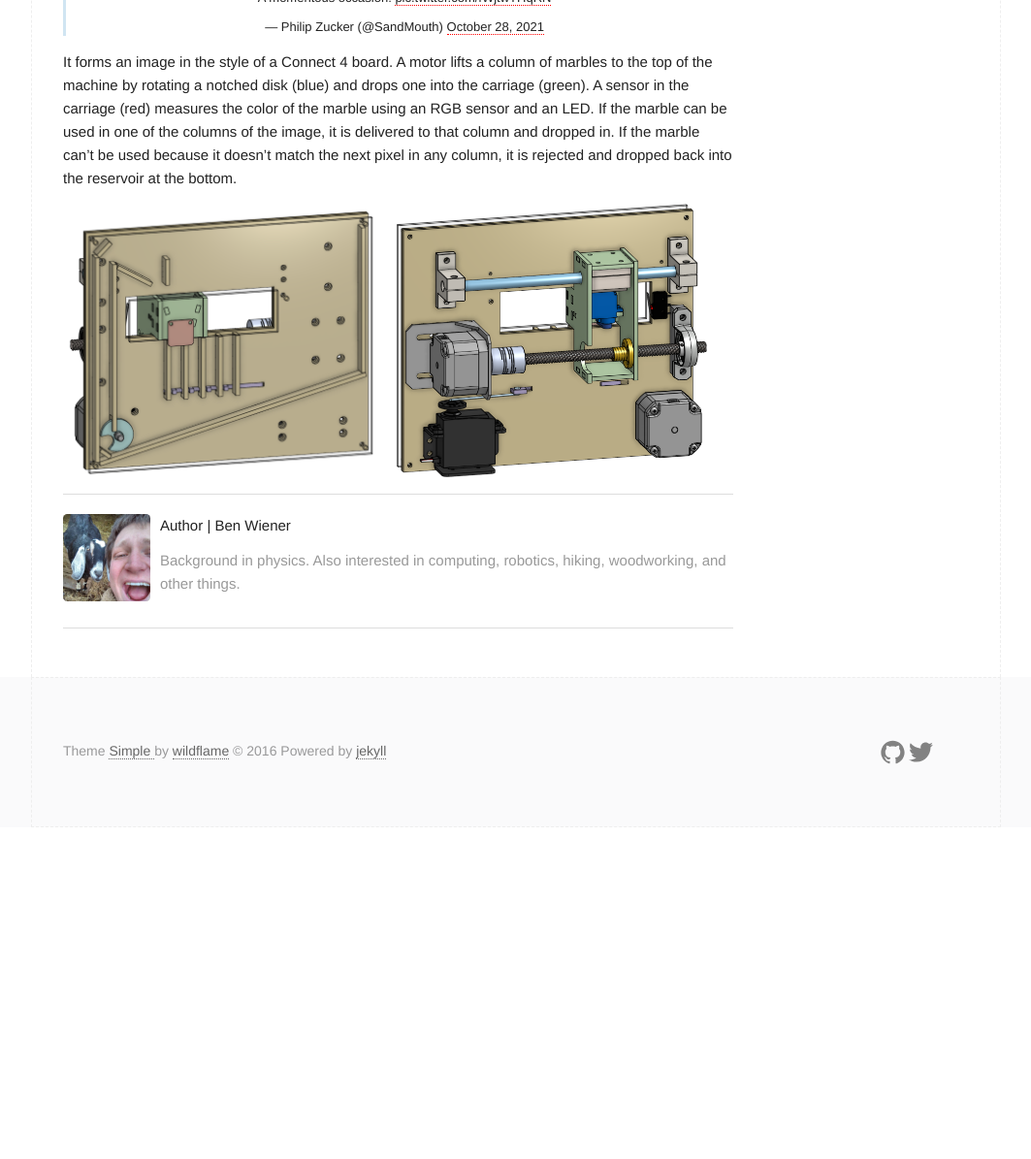
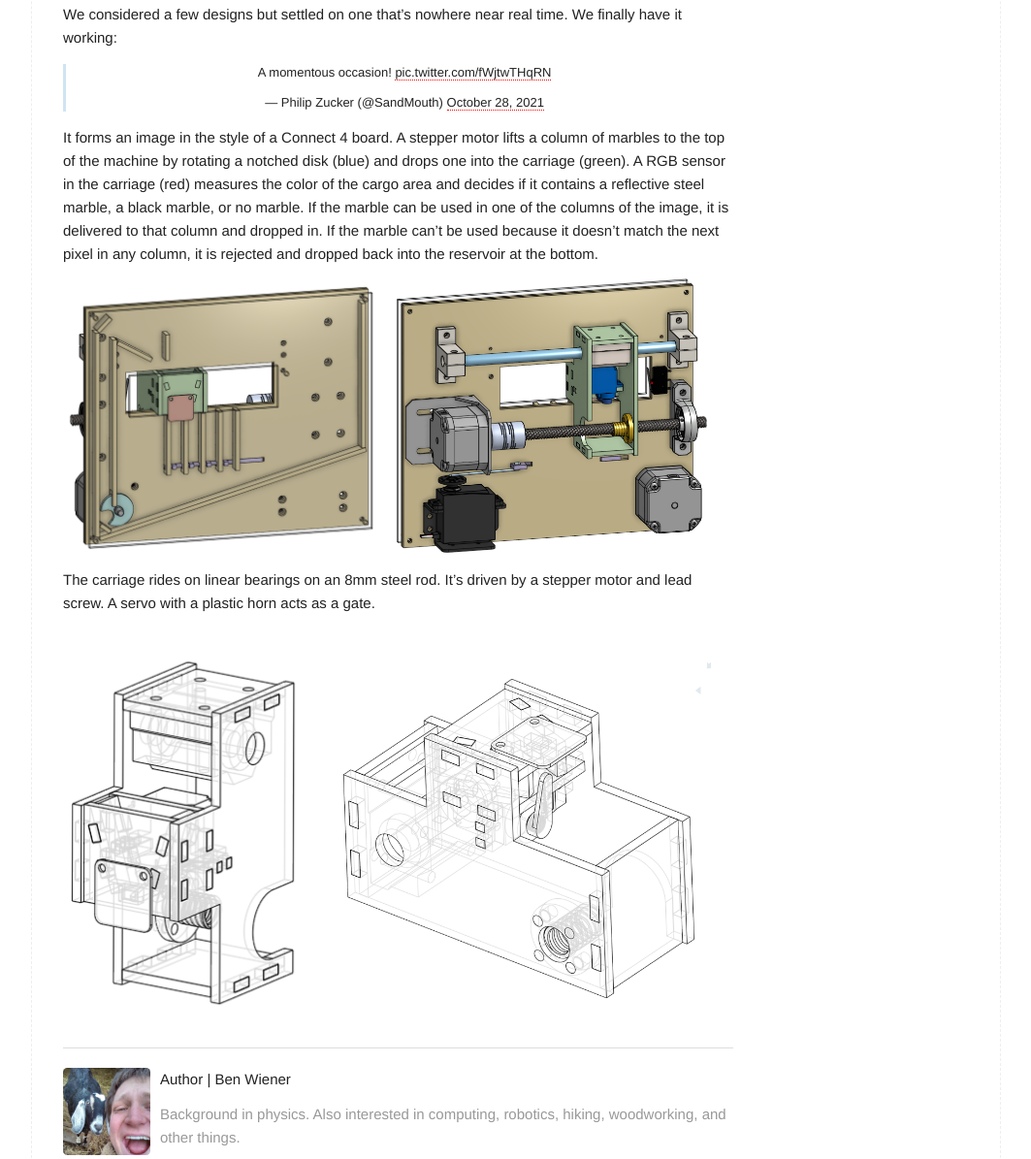
Before and after one commit to ishmandoo/ishmandoo.github.io, a Jekyll site: the page built from _posts/2021-10-28-marble-mirror.md, in a window 1280 px wide and 1400 px high, scrolled down 1483 px, cut to the strip 205-1400 px from the top of the window. Shown: the whole strip at 97% size, without its empty margins (108-1171 px from the left). Built offline with Jekyll 4.4.1, drawn with Linux system fonts in a browser that asks for light colours; comment, search, counter and statistics services are not loaded; before the commit the page ends 2541 px from its top, so only the background shows below that.

Commit message:
updated marble machine

```diff
--- a/_posts/2021-10-28-marble-mirror.md
+++ b/_posts/2021-10-28-marble-mirror.md
@@ -10,7 +10,7 @@ comments: []
 ---
 
 
-![Photo front](/assets/img/2021/10/marble_mirror_front.png){: .center width="60%"}
+![Photo front](/assets/img/2021/10/marble_mirror_front.png){: .center width="95%"}
 
 
 I've always sort of wanted to make a marble-based machine. I've been following the progress of Wintergatan/Martin Molin's [Marble Machine X](https://www.youtube.com/watch?v=C8qyVURtSZc) for some time. It's a follow-up to the original and more famous [Marble Machine](https://www.youtube.com/watch?v=IvUU8joBb1Q) of YouTube fame.
@@ -39,7 +39,13 @@ We considered a few designs but settled on one that's nowhere near real time. We
 <blockquote class="twitter-tweet"><p lang="fr" dir="ltr">A momentous occasion! <a href="https://t.co/fWjtwTHqRN">pic.twitter.com/fWjtwTHqRN</a></p>&mdash; Philip Zucker (@SandMouth) <a href="https://twitter.com/SandMouth/status/1453563957696999430?ref_src=twsrc%5Etfw">October 28, 2021</a></blockquote> <script async src="https://platform.twitter.com/widgets.js" charset="utf-8"></script>
 </center>
 
-It forms an image in the style of a Connect 4 board. A motor lifts a column of marbles to the top of the machine by rotating a notched disk (blue) and drops one into the carriage (green). A sensor in the carriage (red) measures the color of the marble using an RGB sensor and an LED. If the marble can be used in one of the columns of the image, it is delivered to that column and dropped in. If the marble can't be used because it doesn't match the next pixel in any column, it is rejected and dropped back into the reservoir at the bottom.
+It forms an image in the style of a Connect 4 board. A stepper motor lifts a column of marbles to the top of the machine by rotating a notched disk (blue) and drops one into the carriage (green). A RGB sensor in the carriage (red) measures the color of the cargo area and decides if it contains a reflective steel marble, a black marble, or no marble. If the marble can be used in one of the columns of the image, it is delivered to that column and dropped in. If the marble can't be used because it doesn't match the next pixel in any column, it is rejected and dropped back into the reservoir at the bottom.
 
 ![Model front](/assets/img/2021/10/model_front.png){: width="48%"}
 ![Model front](/assets/img/2021/10/model_rear.png){: width="48%"}
+
+The carriage rides on linear bearings on an 8mm steel rod. It's driven by a stepper motor and lead screw. A servo with a plastic horn acts as a gate.
+
+
+![Model front](/assets/img/2021/10/carriage.png){: width="38%"}
+![Model front](/assets/img/2021/10/carriage_2.png){: width="58%"}
```
Also changed, not shown: assets/img/2021/10/carriage_2.png (added), assets/img/2021/10/marble_mirror_front.png.
